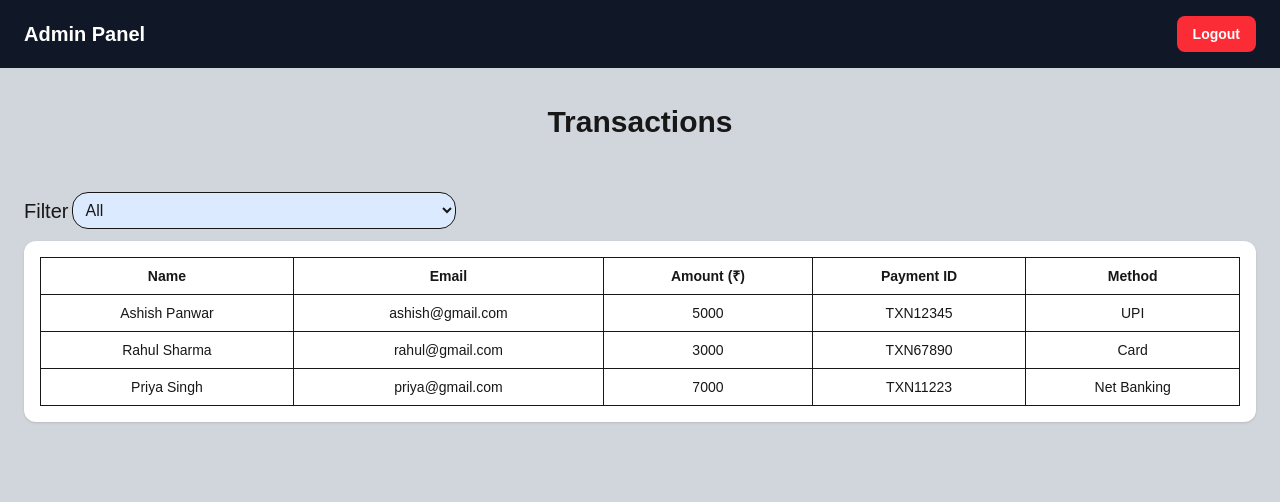
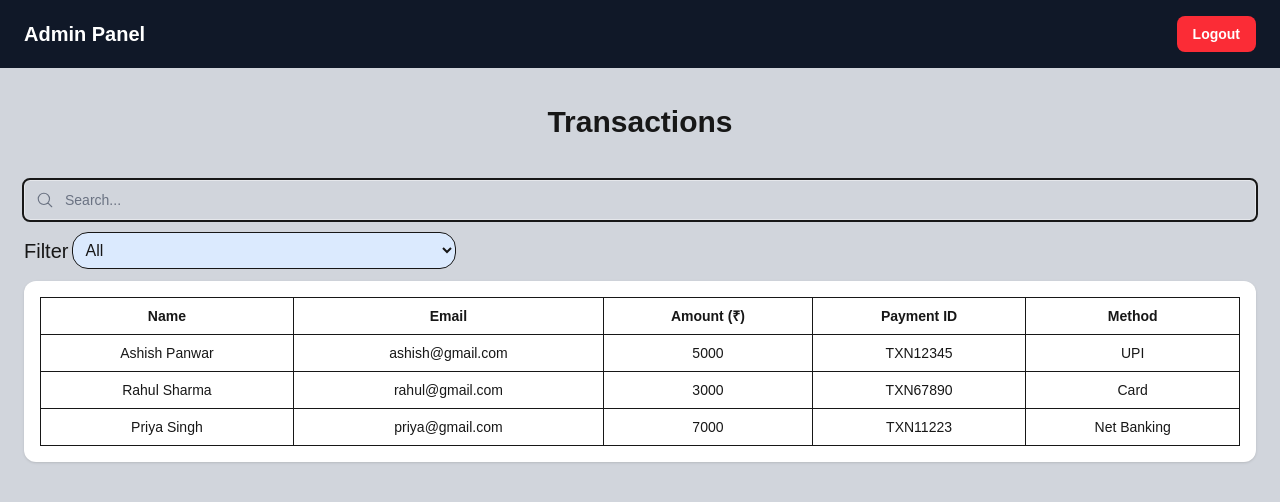
Before and after one commit to Nex-Ashish/PaymentMgtUsingForm, a Next.js app: page /dashboard/transactions in a window 1280 px wide. Shown: the top 502 px of the page. Built offline with nearby package versions, Linux system fonts and the light colour scheme.

Commit message:
added search-bar functionality

```diff
--- /dev/null
+++ b/components/SearchBar/SearchBar.jsx
@@ -0,0 +1,44 @@
+'use client';
+
+import { MagnifyingGlassIcon } from '@heroicons/react/24/outline';
+import { usePathname, useRouter, useSearchParams } from 'next/navigation';
+
+export default function SearchBar({ placeholder }) {
+
+  const searchParams = useSearchParams()
+  const pathname = usePathname();
+  const { replace } = useRouter()
+
+  function handleSearch(term) {
+    console.log(`Searching... ${term}`);
+
+    const params = new URLSearchParams(searchParams)
+
+    if(term){
+        params.set('query', term)
+    }else{
+        params.delete('query')
+    }
+    replace(`${pathname}?${params.toString()}`)
+
+    // console.log(term);
+
+  }
+
+  return (
+    <div className="relative flex flex-1 shrink-0">
+      <label htmlFor="search" className="sr-only">
+        Search
+      </label>
+      <input
+        className="peer block w-full rounded-md border border-gray-200 py-2.25 pl-10 text-sm outline-2 placeholder:text-gray-500"
+        placeholder={placeholder}
+        onChange={(e) => {
+          handleSearch(e?.target?.value);
+        }}
+        defaultValue={searchParams.get('query')?.toString()}
+      />
+      <MagnifyingGlassIcon className="absolute left-3 top-1/2 h-4.5 w-4.5 -translate-y-1/2 text-gray-500 peer-focus:text-gray-900" />
+    </div>
+  );
+}
--- a/components/Table/Table.jsx
+++ b/components/Table/Table.jsx
@@ -1,6 +1,6 @@
 "use client";
 
-export default function Table({ columns, data }) {
+export default function Table({ columns, data, query, currentPage }) {
   return (
     <div className="overflow-x-auto">
       <table className="w-full border rounded-lg text-sm">
--- a/package.json
+++ b/package.json
@@ -8,6 +8,7 @@
     "start": "next start"
   },
   "dependencies": {
+    "@heroicons/react": "^2.2.0",
     "next": "16.2.2",
     "react": "19.2.4",
     "react-dom": "19.2.4"
--- a/src/app/(admin)/dashboard/submissions/page.jsx
+++ b/src/app/(admin)/dashboard/submissions/page.jsx
@@ -5,10 +5,19 @@ import { MockData } from "../../../../../components/MockData/MockData";
 import Table from "../../../../../components/Table/Table";
 import Heading from "../../../../../components/Heading/Heading";
 import FilterSubmission from "../../../../../components/Button/FilterSubmission";
+import SearchBar from "../../../../../components/SearchBar/SearchBar";
+import { useSearchParams } from "next/navigation";
 
 export default function FormSubmissions() {
   const [data, setData] = useState([]);
   const [filter, setFilter] = useState('all')
+
+  // const query = searchParams?.query || '';
+  // const currentPage = Number(searchParams?.page) || 1;
+
+  const searchParams = useSearchParams();
+  const query = searchParams.get("query") || "";
+  const currentPage = Number(searchParams.get("page")) || 1; // for pagination case in future
 
   const columns = [
     { header: "Name", name: "name" },
@@ -34,17 +43,33 @@ export default function FormSubmissions() {
     // console.log(combinedData,'aaa')
   }, []);
 
-  const filterData = filter === 'all' ? data : data.filter( (item) => item?.status?.toLowerCase() === filter.toLowerCase() )
+  const filteredData = data.filter((item) => {
+                        if (filter === "all") return true;
+
+                        return item?.status?.toLowerCase() === filter.toLowerCase();
+                        })
+
+                        // filter === 'all' ? data : data.filter( (item) => item?.status?.toLowerCase() === filter.toLowerCase() )
+                        .filter((item) => {
+                          if(!query) return true
+
+                          return (
+                            item?.name?.toLowerCase().includes(query.toLowerCase())
+                          )
+
+                        })
 
   return (
     <div className="h-[calc(100vh-68px)]  bg-gray-300 p-6 overflow-y-auto">
 
       <Heading title="Submissions" className="pt-3 pb-10" />
 
+      <SearchBar placeholder="Search..." />
+
       <FilterSubmission value={filter} onChange={setFilter} />
 
       <div className="bg-white p-4 rounded-xl shadow">
-        <Table columns={columns} data={filterData} />
+        <Table columns={columns} data={filteredData} query={query} currentPage={currentPage} />
       </div>
     </div>
   );
--- a/src/app/(admin)/dashboard/transactions/page.jsx
+++ b/src/app/(admin)/dashboard/transactions/page.jsx
@@ -5,10 +5,16 @@ import Table from "../../../../../components/Table/Table";
 import { MockTransactions } from "../../../../../components/MockData/MockTransaction";
 import Heading from "../../../../../components/Heading/Heading";
 import FilterTransaction from "../../../../../components/Button/FilterTransaction";
+import { useSearchParams } from "next/navigation";
+import SearchBar from "../../../../../components/SearchBar/SearchBar";
 
 export default function Transactions() {
   const [data, setData] = useState([]);
   const [filter, setFilter] = useState('all')
+
+  const searchParams = useSearchParams()
+  const query = searchParams?.get("query") || ""
+  const currentPage = Number(searchParams.get("page")) || 1; // for pagination case in future
 
   const columns = [
     { header: "Name", name: "name" },
@@ -38,17 +44,30 @@ export default function Transactions() {
     // console.log(combinedData,'ddd')
   }, []);
 
-  const filteredData = filter === "all" ? data : data?.filter((item) => item?.method.toLowerCase()[0] === filter.toLowerCase()[0] )
+  const filteredData = data.filter( (item) => {
+                          if(filter === "all") return true
+
+                          return filter?.method.toLowerCase()[0] === filter.toLowerCase()[0]
+                        })
+                        // filter === "all" ? data : data?.filter((item) => item?.method.toLowerCase()[0] === filter.toLowerCase()[0] )
+
+                        .filter((item) => {
+                          if(!query) return true
+
+                          return ( item?.name?.toLowerCase().includes(query.toLowerCase()) )
+                        })
 
   return (
     <div className="h-[calc(100vh-68px)]  bg-gray-300 p-6 overflow-y-auto">
 
       <Heading title="Transactions" className="pt-3 pb-10" />
 
+      <SearchBar placeholder="Search..." />
+
       <FilterTransaction value={filter} onChange={setFilter} />
 
       <div className="bg-white p-4 rounded-xl shadow">
-        <Table columns={columns} data={filteredData} />
+        <Table columns={columns} data={filteredData} query={query} currentPage={currentPage} />
       </div>
     </div>
   );
```
Also changed, not shown: 1 other file (tests, documents, lock files or other folders).
